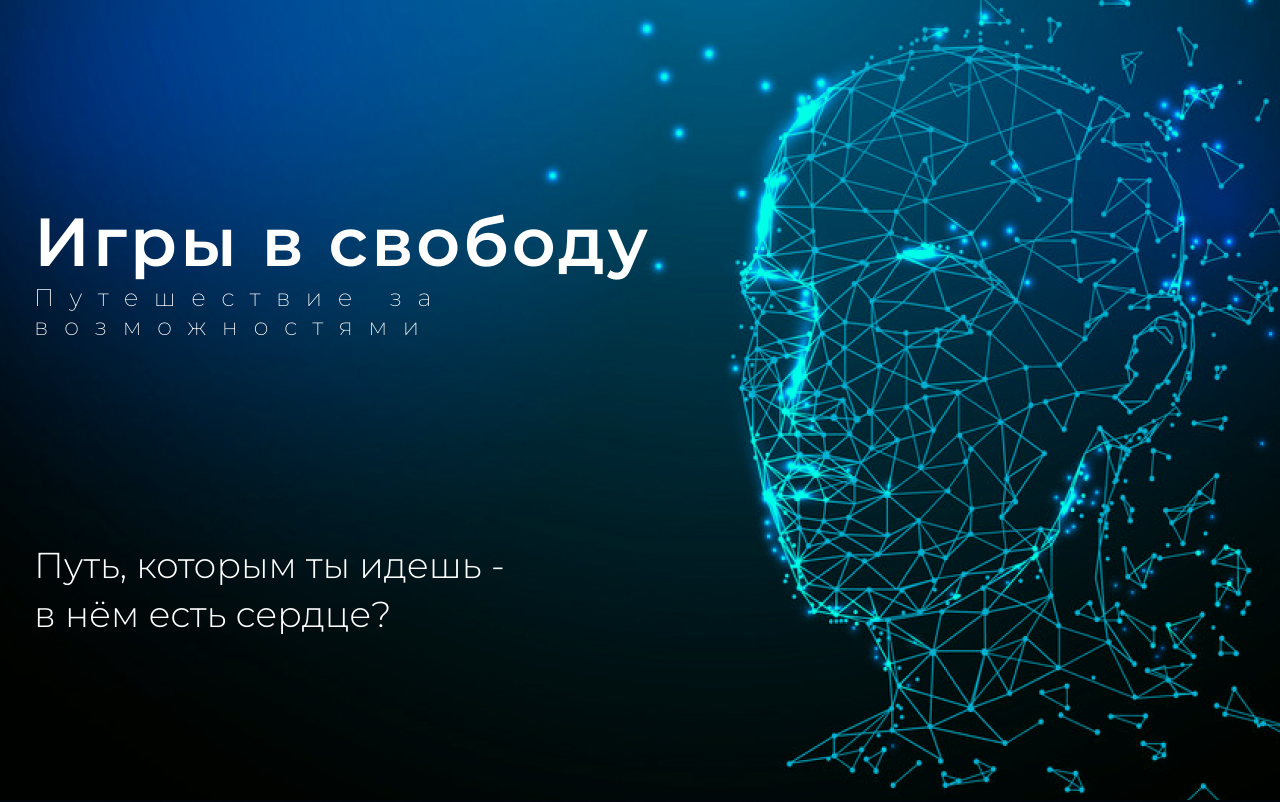
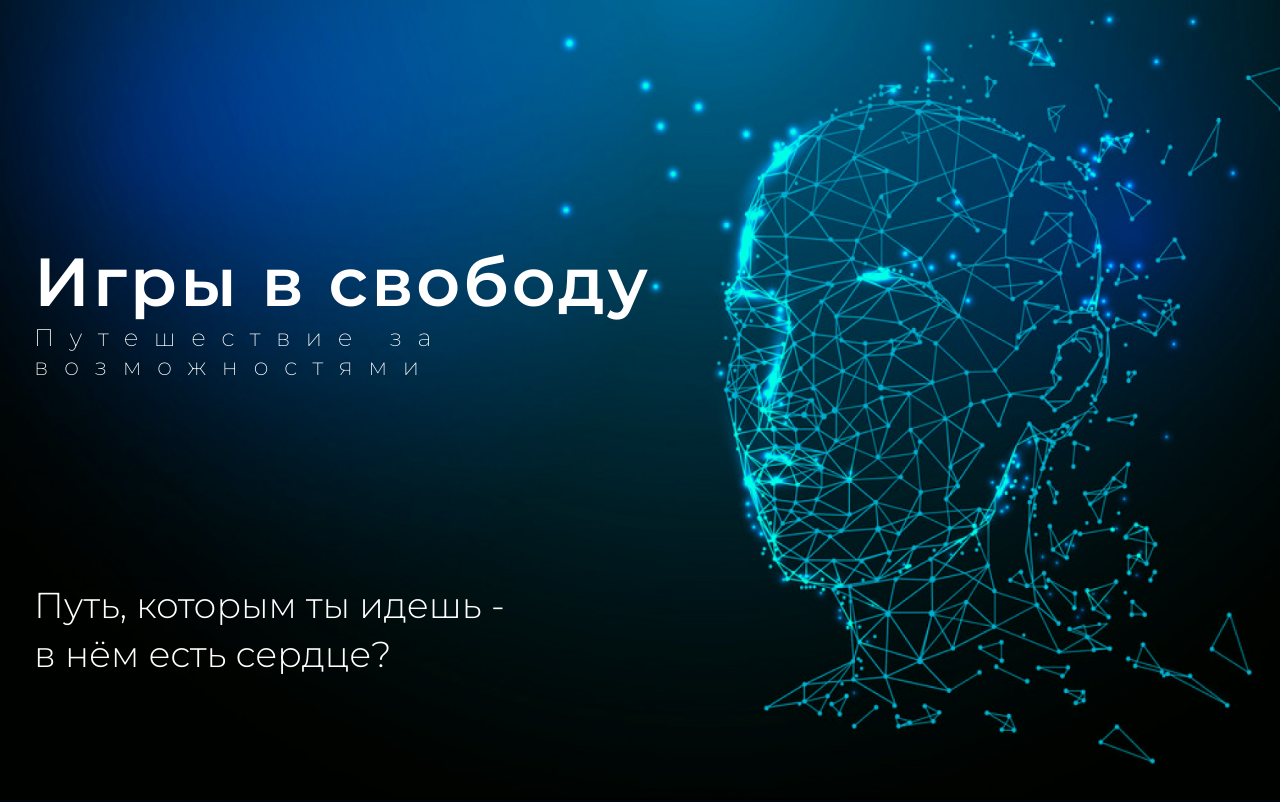
Before and after one commit to pamakhnach/Layout-game-of-freedom, a plain HTML site: page index.html in a window 1280 px wide. Shown: the top 802 px of the page. Drawn offline with Linux system fonts and the light colour scheme; a web font is replaced by a local one.

Commit message:
fix image

```diff
--- a/style.css
+++ b/style.css
@@ -20,6 +20,7 @@ body {
 
 .header-wrapper {
     background: url(image/25197123\ 1.jpg) no-repeat center center;
+    background-size: cover;
     width: 100%;
     height: 100vh;
 }
@@ -31,8 +32,8 @@ body {
 }
 
 .header-title {
-    padding-top: 20rem;
     margin-left: 0;
+    padding-top: 30vh;
 
 }
 
@@ -60,7 +61,7 @@ body {
     font-size: 36px;
     line-height: 49px;
     color: #fff;
-    padding-top: 20rem;
+    padding-top: 25vh;
     margin-left: 0;
 }
 
```
